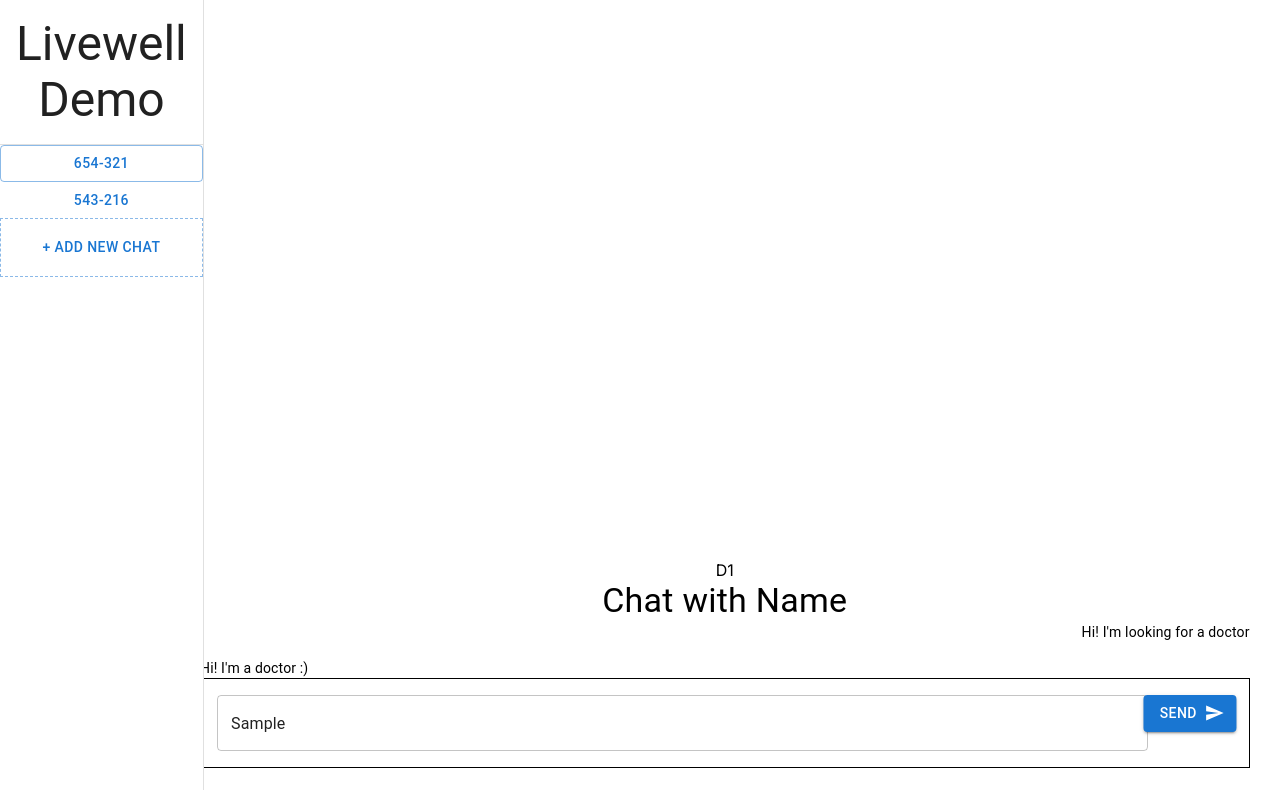
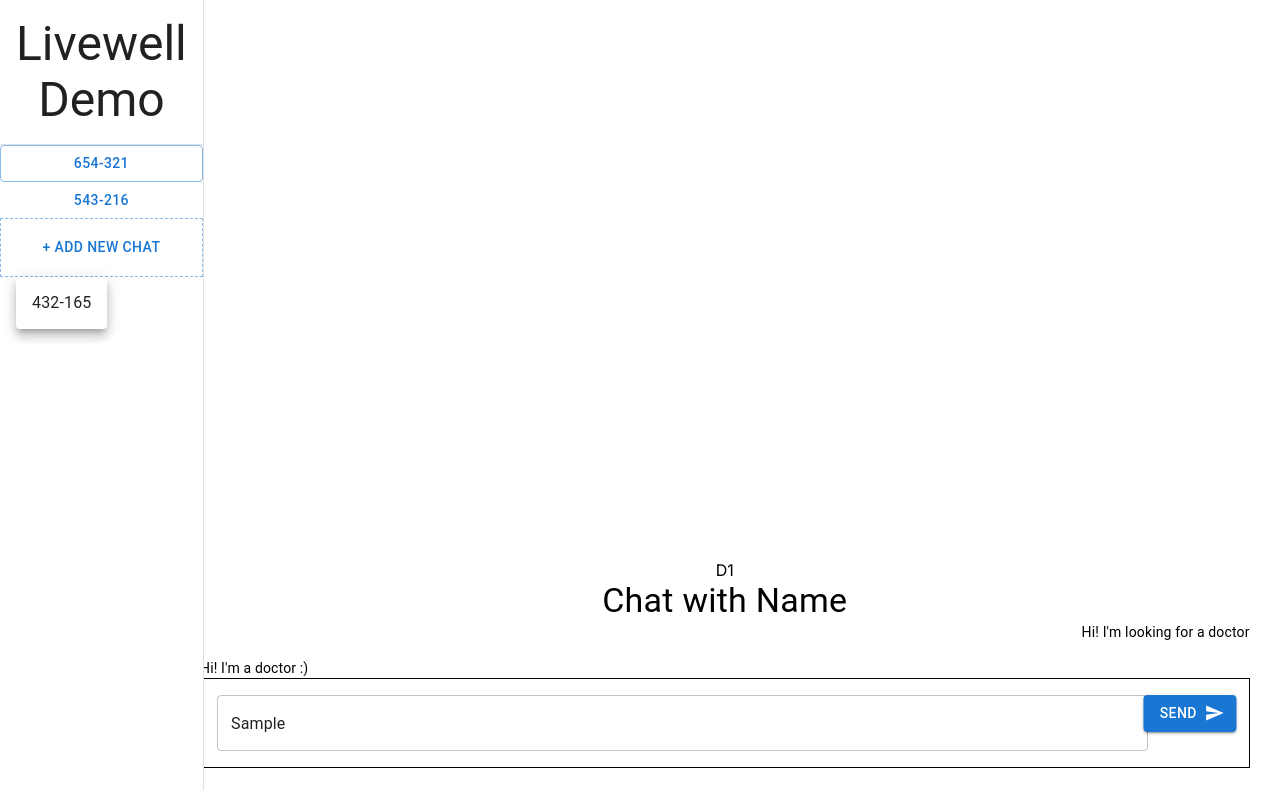
Before and after one commit to JLambertazzo/livewell-challenge, a Next.js app: page /chat in a window 1280 px wide. Both pictures are taken after typing "Sample" into the empty fields and a click on the button "+ ADD NEW CHAT". Shown: the top 790 px of the page. Built offline with nearby package versions, Linux system fonts and the light colour scheme.

Commit message:
feat: start new conversations

```diff
--- a/src/app/chat/components/sidebar.tsx
+++ b/src/app/chat/components/sidebar.tsx
@@ -1,7 +1,25 @@
-import { Drawer, Button, Typography, Divider } from "@mui/material";
-import { SidebarProps } from "../types";
+import {
+  Drawer,
+  Button,
+  Typography,
+  Divider,
+  Menu,
+  MenuItem,
+  unstable_useEnhancedEffect,
+} from "@mui/material";
+import { SidebarProps, UserId } from "../types";
+import { useEffect, useState } from "react";
 
 export default function Sidebar(props: SidebarProps) {
+  const [anchorEl, setAnchorEl] = useState<null | HTMLElement>(null);
+  const menuItemSelect = (id: UserId) => () => {
+    props.addPartner(id);
+    setAnchorEl(null);
+  };
+  const newPartners = props.availablePartners.filter(
+    (available) => !props.activePartners.includes(available)
+  );
+
   return (
     <Drawer variant={"permanent"} sx={{ width: "15vw" }}>
       <Typography variant="h3" textAlign={"center"} sx={{ p: 2 }}>
@@ -24,9 +42,23 @@ export default function Sidebar(props: SidebarProps) {
       <Button
         variant="outlined"
         sx={{ borderRadius: 0, p: 2, borderStyle: "dashed" }}
+        onClick={(e) => setAnchorEl(e.currentTarget)}
       >
         + Add New Chat
       </Button>
+      {newPartners.length > 0 && (
+        <Menu
+          anchorEl={anchorEl}
+          open={Boolean(anchorEl)}
+          onClose={() => setAnchorEl(null)}
+        >
+          {newPartners.map((partner) => (
+            <MenuItem onClick={menuItemSelect(partner)} key={partner}>
+              {partner}
+            </MenuItem>
+          ))}
+        </Menu>
+      )}
     </Drawer>
   );
 }
--- a/src/app/chat/page.tsx
+++ b/src/app/chat/page.tsx
@@ -80,6 +80,12 @@ export default function Page() {
     [conversations]
   );
 
+  const addPartner = (id: UserId) =>
+    setConversations((convos) => [
+      ...convos,
+      { doctor: id, patient: userId, messages: [] },
+    ]);
+
   return (
     <main style={{ height: "100vh" }}>
       <Sidebar
@@ -87,6 +93,7 @@ export default function Page() {
         availablePartners={doctors}
         selectConversation={({ doctor }) => setActivePartner(doctor)}
         activePartner={activePartner}
+        addPartner={addPartner}
       />
       <Chatbox
         messages={getActiveMessages()}
--- a/src/app/chat/types.ts
+++ b/src/app/chat/types.ts
@@ -13,6 +13,7 @@ export type SidebarProps = {
     members: Pick<Conversation, "patient" | "doctor">
   ) => void;
   activePartner: UserId;
+  addPartner: (partnerId: UserId) => void;
 };
 
 export enum UserRole {
```
